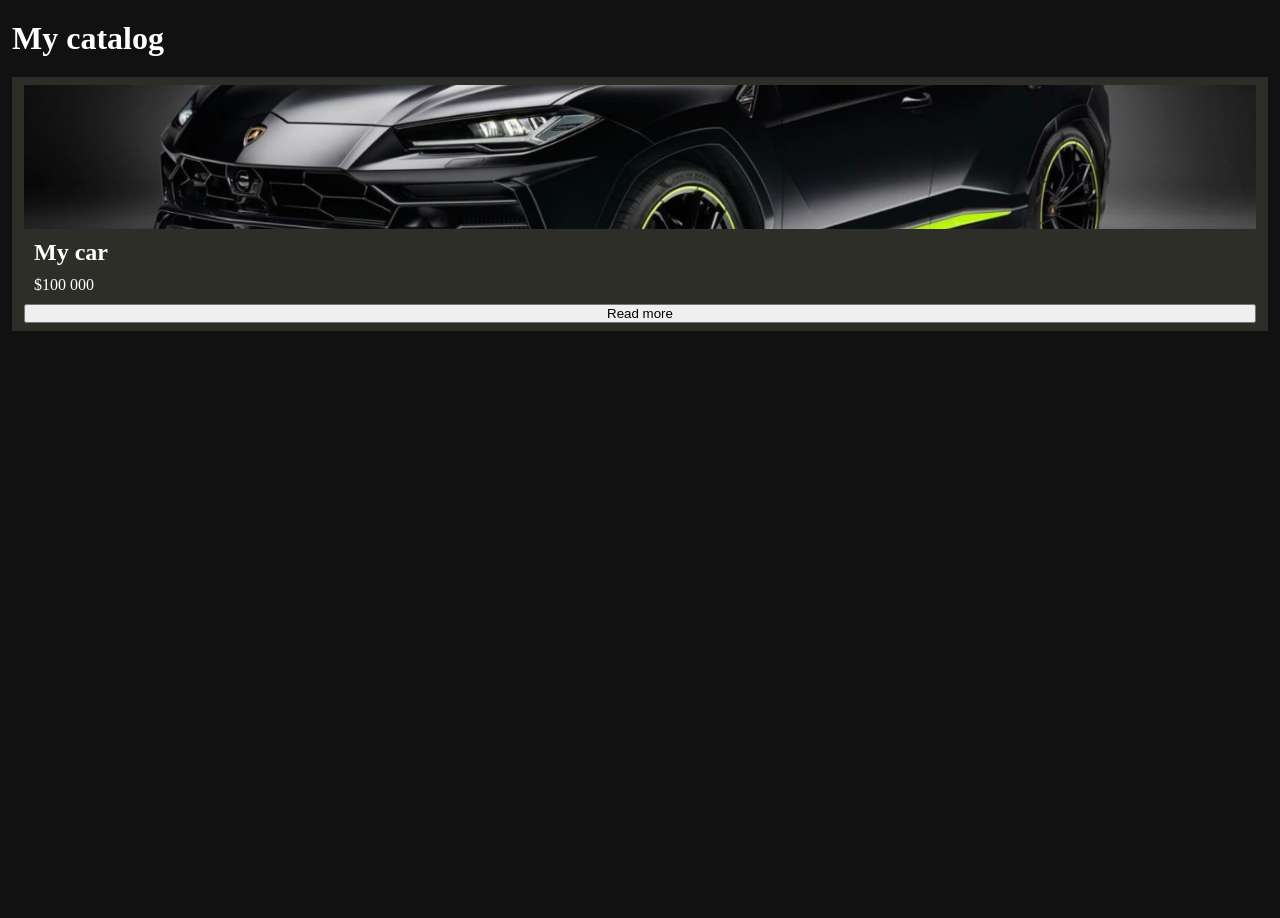
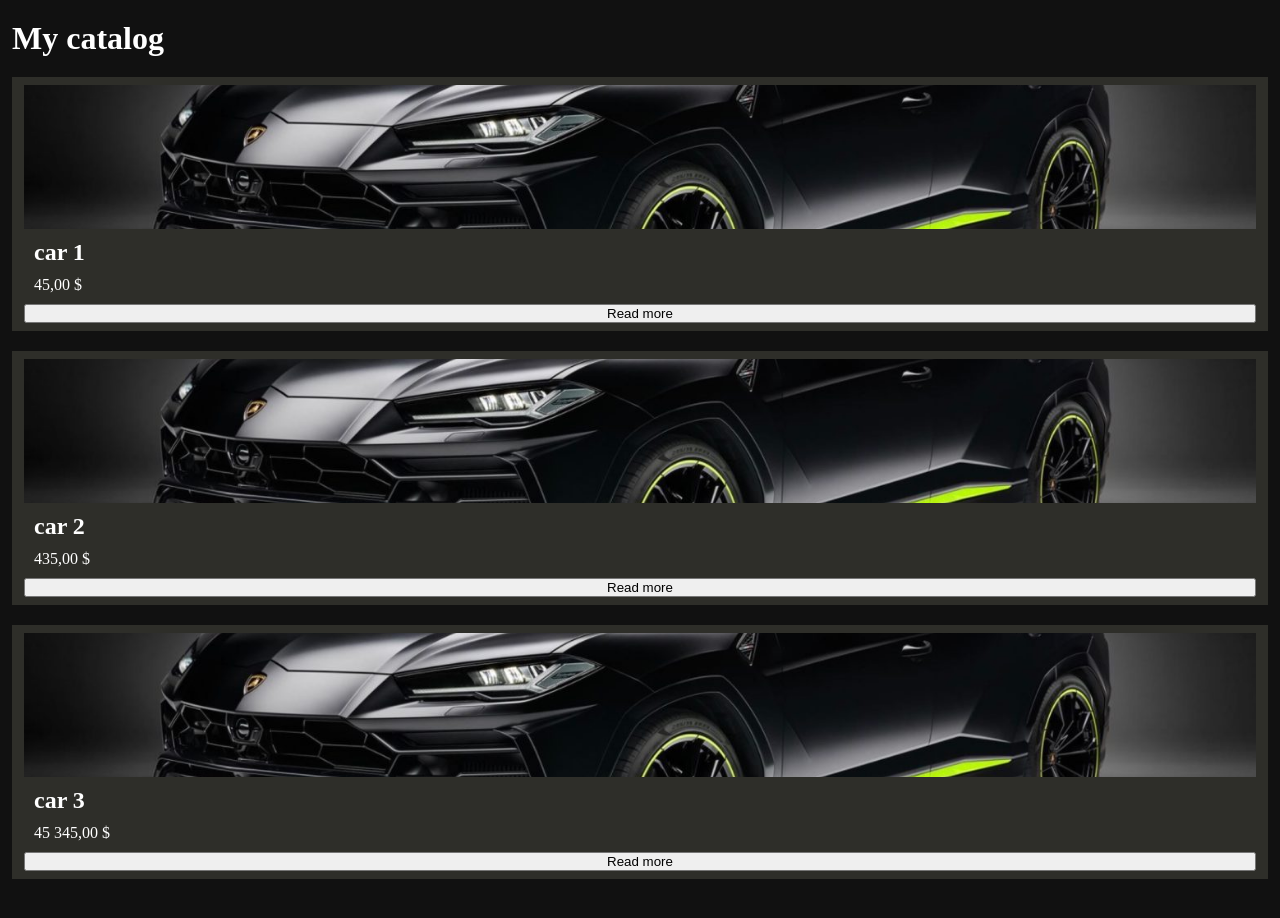
Before and after one commit to XYphrodite/study-react-js, a React (Vite) app: page / in a window 1280 px wide. Before the commit the page ends 800 px from the top, so only its background shows below. Built offline with nearby package versions, Linux system fonts and the light colour scheme.

Commit message:
added json

```diff
--- a/src/components/screens/home/Home.module.css
+++ b/src/components/screens/home/Home.module.css
@@ -3,6 +3,7 @@
     padding: 8px 12px;
     display: flex;
     flex-direction: column;
+    margin-bottom: 20px;
 }
 
 .imgBox {
--- a/src/components/screens/home/Home.tsx
+++ b/src/components/screens/home/Home.tsx
@@ -1,5 +1,6 @@
 import styles from './Home.module.css'
 import car1 from './1.jpg'
+import {cars} from './cars.data'
 
 const Home = () => {
     return (
@@ -7,16 +8,25 @@ const Home = () => {
         <div>
             <h1>My catalog</h1>
             <div>
-                <div className={styles.item }>
+                {cars.length ? cars.map(car => (
+                    <div key={car.id} className={styles.item }>
                     <div className={styles.imgBox}>
                         <img src={car1} alt="" />
                     </div>
                     <div className={styles.info}>
-                        <h2>My car</h2>
-                        <p>$100 000</p>
+                        <h2>{car.name}</h2>
+                        <p>
+                            {new Intl.NumberFormat('ru-RU',{
+                                style: 'currency',
+                                currency:'USD'
+                            }).format(car.price)}
+                        </p>
                     </div>
                     <button>Read more</button>
                 </div>
+                ))
+                : <p>There are no cars</p>}
+
             </div>
         </div>
         </>
--- a/src/components/screens/home/cars.data.ts
+++ b/src/components/screens/home/cars.data.ts
@@ -1,23 +1,15 @@
 export const cars = [
     {
         id:1,
-        name:'car name',
-        image:''
+        name:'car 1',
+        price:45
     },    {
-        id:2,
-        name:'car name',
-        image:''
+        id:1,
+        name:'car 2',
+        price:435
     },    {
-        id:3,
-        name:'car name',
-        image:''
-    },    {
-        id:4,
-        name:'car name',
-        image:''
-    },    {
-        id:5,
-        name:'car name',
-        image:''
+        id:1,
+        name:'car 3',
+        price:45345
     }
 ]
```
